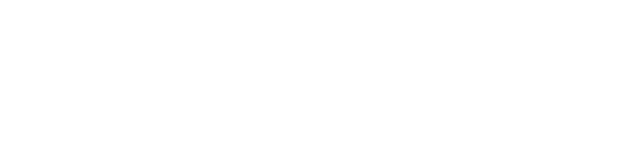
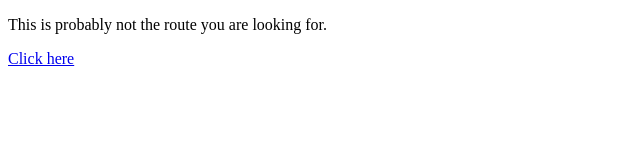
Before and after one commit to tmorse01/formboxserver, a website: page views/index.html in a window 1280 px wide. Shown: the whole page, without its empty margins (0-640 px from the left). Drawn offline with Linux system fonts and the light colour scheme.

Commit message:
updates to point at static webpage

```diff
--- a/server.js
+++ b/server.js
@@ -10,6 +10,7 @@ const corsOptions = {
 app.use(cors(corsOptions));
 app.use(express.json());
 app.use(express.urlencoded({ extended: true }));
+app.use(express.static("views"));
 
 // database.connectToServer();
 
--- a/views/index.html
+++ b/views/index.html
@@ -4,6 +4,8 @@
     <meta charset="UTF-8" />
     <meta http-equiv="X-UA-Compatible" content="IE=edge" />
     <meta name="viewport" content="width=device-width, initial-scale=1.0" />
-    <title>Hello</title>
+    <title>Formbox Server</title>
+    <p>This is probably not the route you are looking for.</p>
+    <a href="https://formboxapp.com/">Click here</a>
   </head>
 </html>
```
